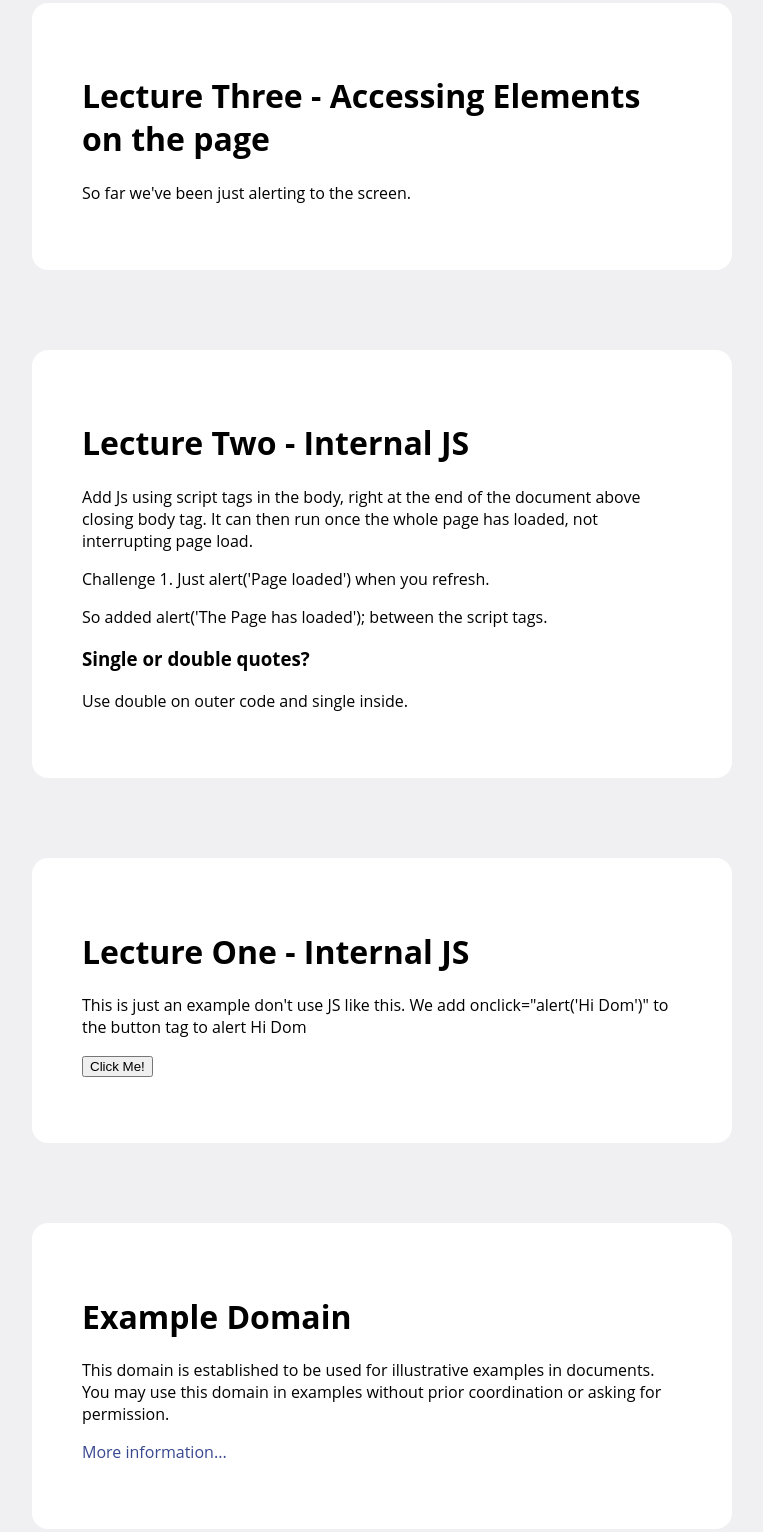
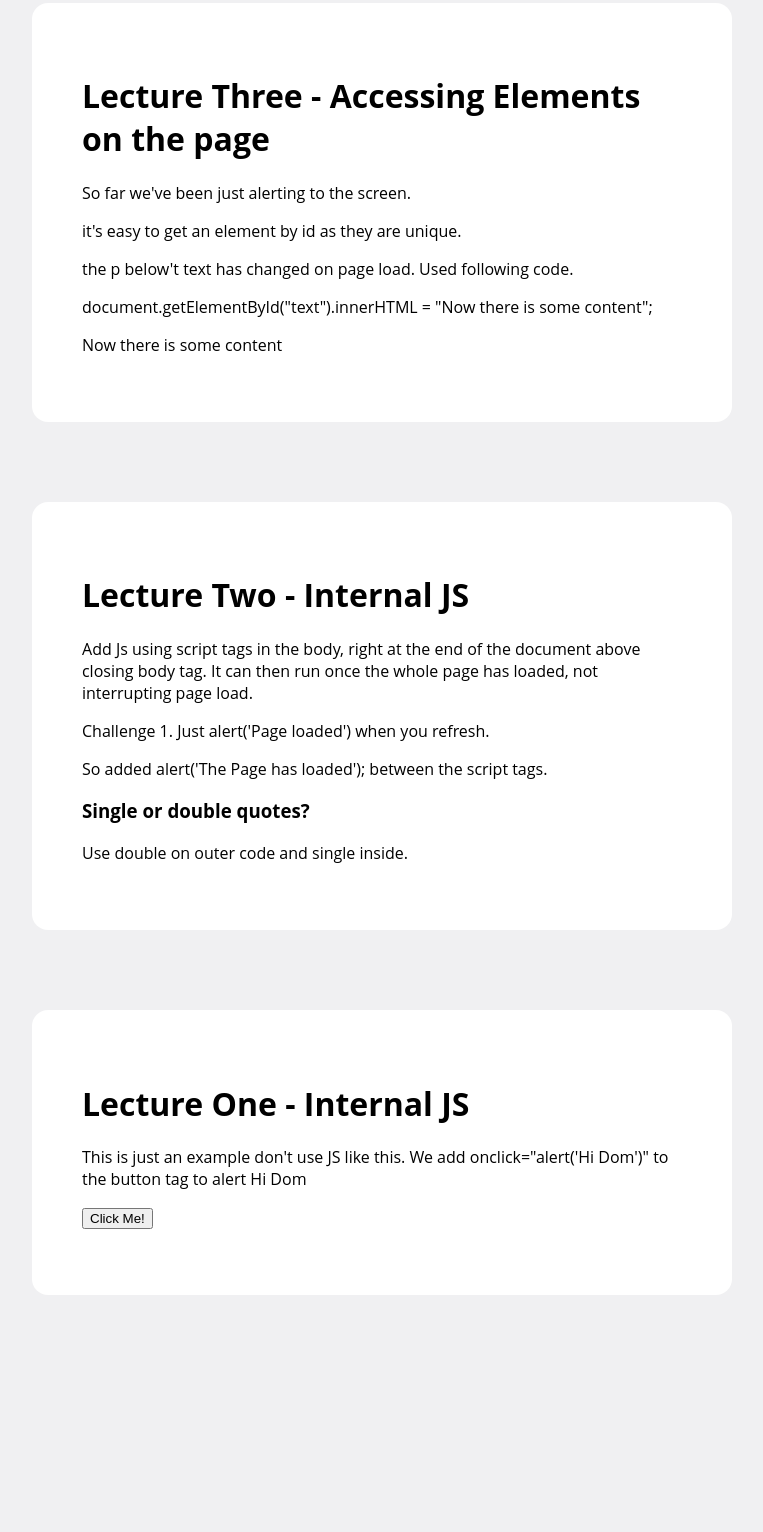
Before and after one commit to domdaviesit/percival-js, a plain HTML site: page index.html in a window 1280 px wide. Shown: the part 77-1609 px from the top of the page, without its empty margins (258-1021 px from the left). After the commit the page ends 1452 px from the top, so only its background shows below. Drawn offline with Linux system fonts and the light colour scheme.

Commit message:
finished Lecture 3 notes

```diff
--- a/index.html
+++ b/index.html
@@ -14,13 +14,21 @@
   <div>
     <h1>Lecture Three - Accessing Elements on the page</h1>
     <p>So far we've been just alerting to the screen.</p>
+    <p>it's easy to get an element by id as they are unique.</p>
+    <p>the p below't text has changed on page load. Used following code.</p>
+    <p> document.getElementById("text").innerHTML = "Now there is some content";</p>
+    <p id="text">This was blank.</p>
+    <script>
+      // look for something inside the document then . to go inside.
+      document.getElementById("text").innerHTML = "Now there is some content";
+    </script>
   </div>
 
   <!-- Lecture 2 -->
   <div>
     <h1>Lecture Two - Internal JS</h1>
-    <p>Add Js using script tags in the body, right at the end of the document above closing body tag. It can then run once the
-      whole page has loaded, not interrupting page load.</p>
+    <p>Add Js using script tags in the body, right at the end of the document above closing body tag. It can then run once
+      the whole page has loaded, not interrupting page load.</p>
     <p>Challenge 1. Just alert('Page loaded') when you refresh.</p>
     <p>So added alert('The Page has loaded'); between the script tags.</p>
     <h3>Single or double quotes?</h3>
@@ -36,14 +44,6 @@
       <button onclick="alert('Hi Dom')">Click Me!</button>
     </p>
   </div>
-  <div>
-    <h1>Example Domain</h1>
-    <p>This domain is established to be used for illustrative examples in documents. You may use this domain in examples without
-      prior coordination or asking for permission.</p>
-    <p>
-      <a href="http://www.iana.org/domains/example">More information...</a>
-    </p>
-  </div>
+
 </body>
-
 </html>
```
